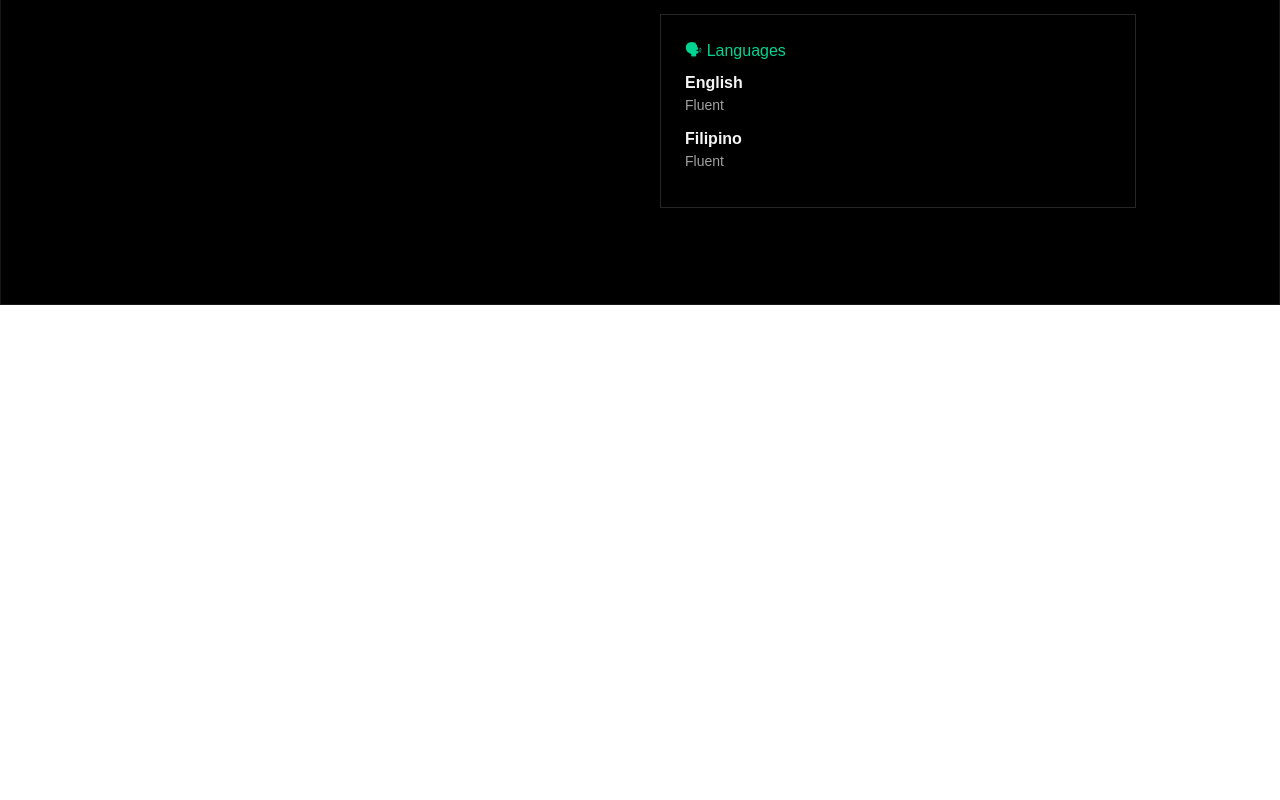
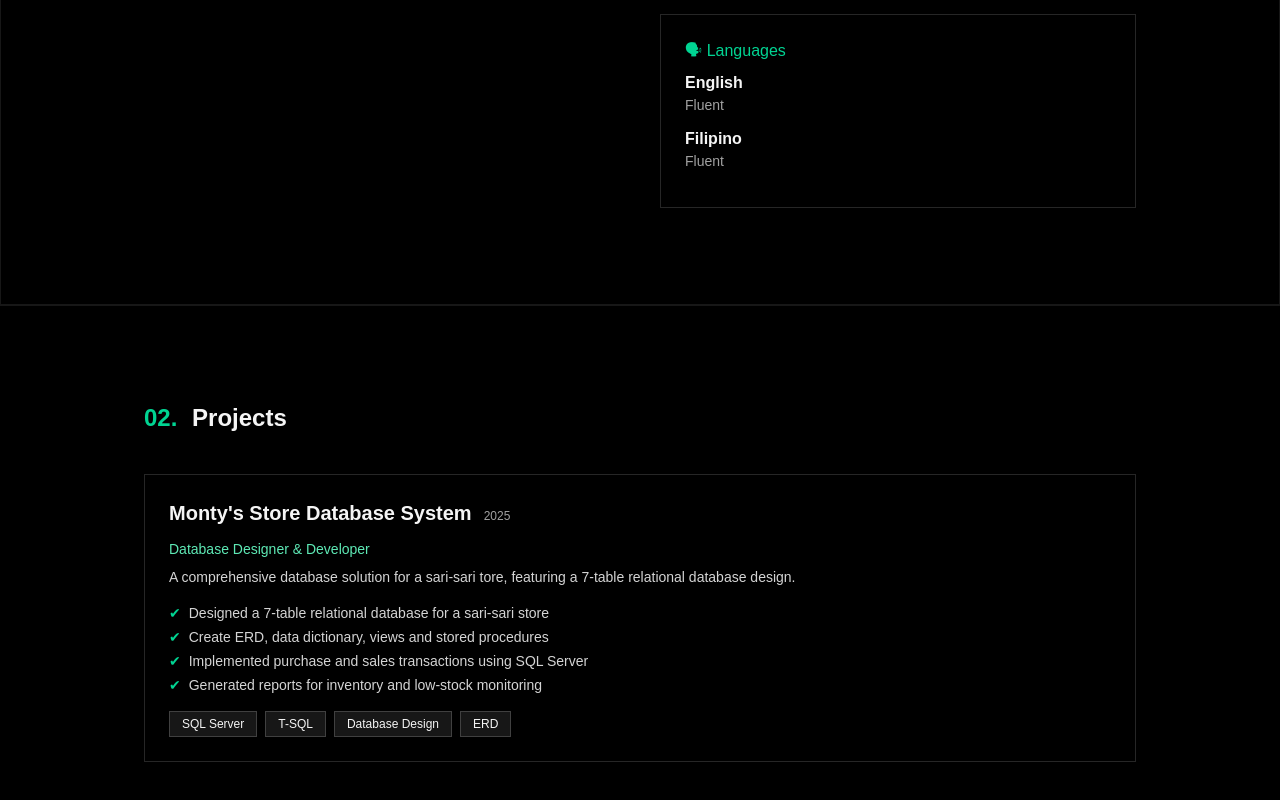
Before and after one commit to corvo-fly/montelibano_nextjs_portfolio, a Next.js app: page / in a window 1280 px wide. Shown: the part 1199-1999 px from the top of the page. Before the commit the page ends 1504 px from the top, so only its background shows below. Built offline with nearby package versions, Linux system fonts and the light colour scheme.

Commit message:
update projets

```diff
--- a/app/page.jsx
+++ b/app/page.jsx
@@ -1,6 +1,7 @@
 import Navbar from "@/components/navbar";
 import Hero from "@/components/hero";
 import About from "@/components/about";
+import Projects from "@/components/projects";
 
 export default function Home() {
   return (
@@ -10,6 +11,7 @@ export default function Home() {
       <main className="pt-16">
         <Hero />
         <About />
+        <Projects />
       </main>
     </div>
   );
--- a/components/projects.jsx
+++ b/components/projects.jsx
@@ -0,0 +1,78 @@
+"use client";
+
+const projects = [
+    {
+        title: "Monty's Store Database System",
+        year: "2025",
+        role: "Database Designer & Developer",
+        description: "A comprehensive database solution for a sari-sari tore, featuring a 7-table relational database design.",
+        bullets: [
+            "Designed a 7-table relational database for a sari-sari store",
+            "Create ERD, data dictionary, views and stored procedures",
+            "Implemented purchase and sales transactions using SQL Server",
+            "Generated reports for inventory and low-stock monitoring",
+        ],
+        tags: ["SQL Server", "T-SQL", "Database Design", "ERD"],
+    },
+
+    // put more upcoming projects here in the future :)
+
+]
+
+export default function Projects(){
+    return (
+        <section
+        id="projects"
+        className="bg-black text-neutral-100 py-24 border-t border-neutral-900">
+            <div className="max-w-5xl mx-auto px-4">
+                <h2 className="text-xl md:text-2xl font-semibold mb-10">
+                    <span className="text-emerald-400 mr-2">02.</span> Projects
+                </h2>
+
+                <div className="space-y-8">
+                    {projects.map((project) => (
+                        <article
+                            key={project.title}
+                            className="border border-neutral-800 px-6 py-6 hover:border-emerald-400 hover:shadow-[0_0_30px_rgba(16,185,129,0.35)] transition-all cursor-pointer"
+                            onClick={() => window.open('/Montelibano_Data.pdf', '_blank')}>
+                                <header className="mb-3 flex items-baseline gap-3">
+                                    <h3 className="text-lg md:text-xl font-semibold">
+                                        {project.title}
+                                    </h3>
+                                    <span className="text-xs text-neutral-400">
+                                        {project.year}
+                                    </span>
+                                </header>
+
+                            <p className="text-emerald-300 text-sm mb-2">
+                                {project.role}
+                            </p>
+
+                            <p className="text-sm text-neutral-300 mb-4">
+                                {project.description}
+                            </p>
+
+                            <ul className="space-y-1 text-sm text-neutral-300 mb-4">
+                                {project.bullets.map((item) => (
+                                    <li key={item} className="flex gap-2">
+                                        <span className="text-emerald-400">✔</span>
+                                        <span>{item}</span>
+                                    </li>
+                                ))}
+                            </ul>
+
+                            <div className="flex flex-wrap gap-2 text-xs">
+                                {project.tags.map((tag) => (
+                                    <span key={tag}
+                                    className="px-3 py-1 border border-neutral-700 bg-neutral-900 hover:border-emerald-400 hover:text-emerald-300 transition-colors">
+                                        {tag}
+                                    </span>
+                                ))}
+                            </div>
+                        </article>
+                    ))}
+                </div>
+            </div>
+        </section>
+    );
+}
```
Also changed, not shown: 1 other file (tests, documents, lock files or other folders).
